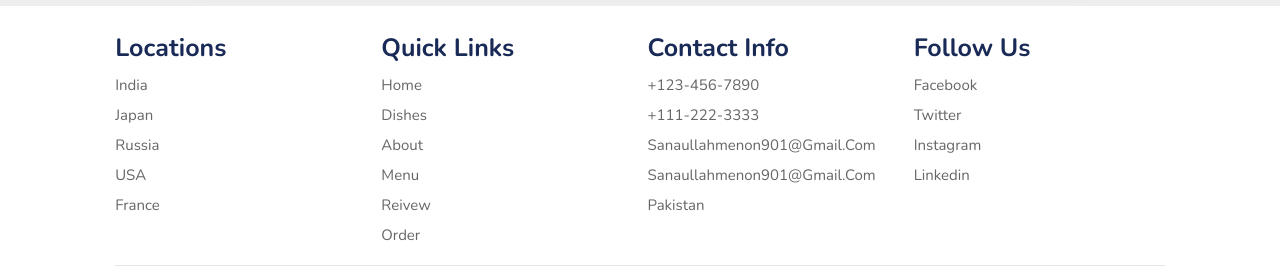
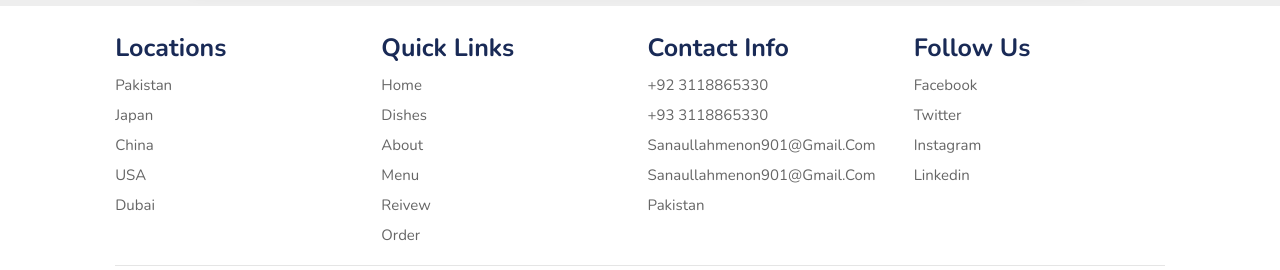
Before and after one commit to sanaullah777/food-website, a plain HTML site: page index.htm in a window 1280 px wide. Shown: the part 5338-5608 px from the top of the page. Drawn offline with nearby package versions, Linux system fonts and the light colour scheme.

Commit message:
Update index.htm

```diff
--- a/index.htm
+++ b/index.htm
@@ -630,11 +630,11 @@
 
         <div class="box">
             <h3>locations</h3>
-            <a href="#">india</a>
+            <a href="#">Pakistan</a>
             <a href="#">japan</a>
-            <a href="#">russia</a>
+            <a href="#">China</a>
             <a href="#">USA</a>
-            <a href="#">france</a>
+            <a href="#">Dubai</a>
         </div>
 
         <div class="box">
@@ -649,8 +649,8 @@
 
         <div class="box">
             <h3>contact info</h3>
-            <a href="#">+123-456-7890</a>
-            <a href="#">+111-222-3333</a>
+            <a href="#">+92 3118865330</a>
+            <a href="#">+93 3118865330</a>
             <a href="#">sanaullahmenon901@gmail.com</a>
             <a href="#">sanaullahmenon901@gmail.com</a>
             <a href="#">Pakistan</a>
```
